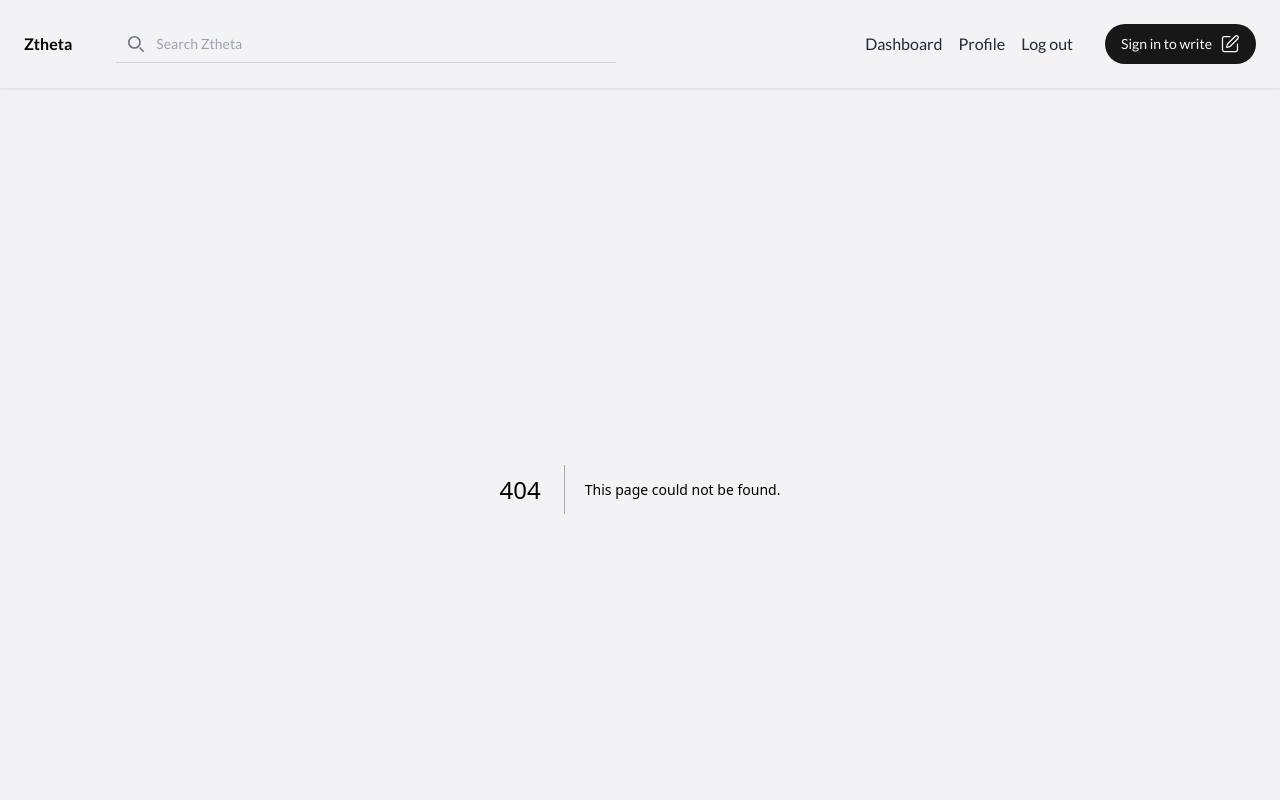
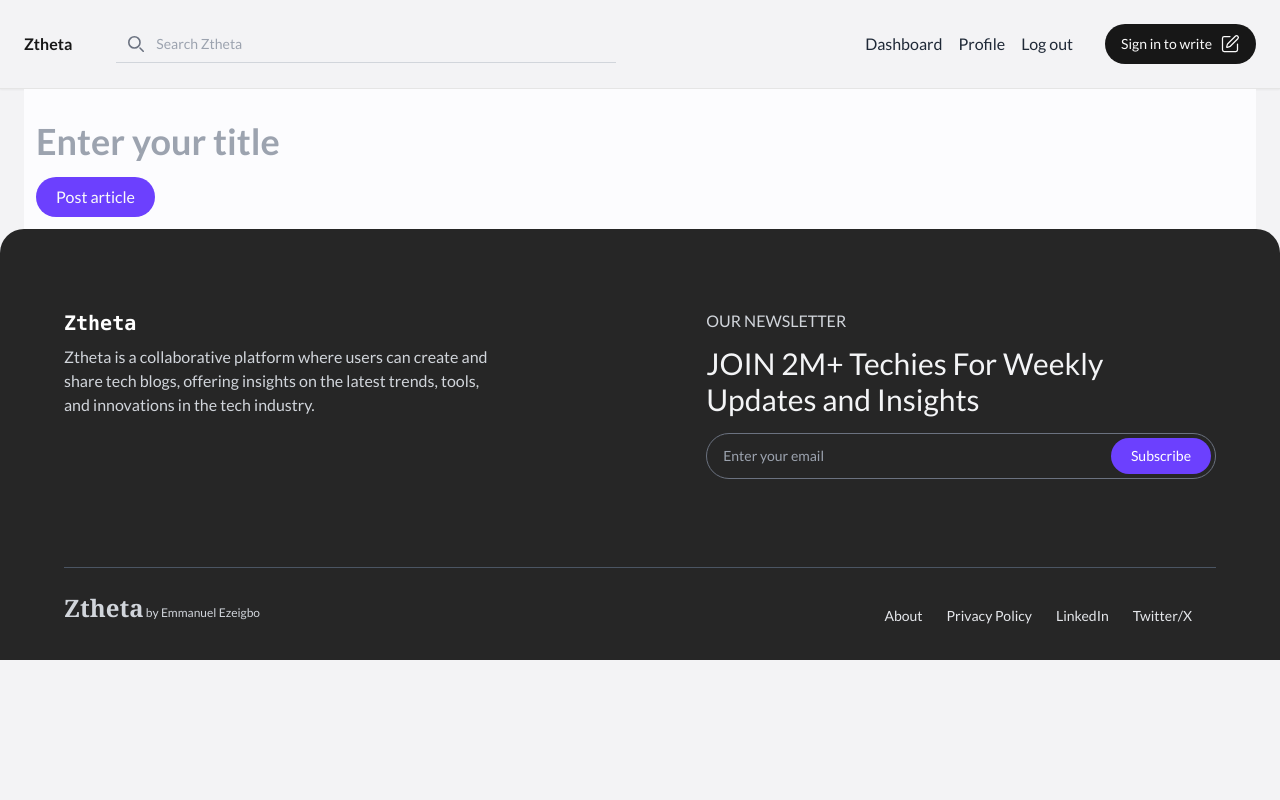
Before and after one commit to ezeigboemmanuel/SyntaxVerse, a Next.js app: page /write in a window 1280 px wide. Before the commit this address had no page. Shown: the top 800 px of the page. Built offline with nearby package versions, Linux system fonts and the light colour scheme.

Commit message:
update: write page started

```diff
--- /dev/null
+++ b/app/write/page.tsx
@@ -0,0 +1,22 @@
+import { Button } from "@/components/ui/button";
+import React from "react";
+
+const WritePage = () => {
+  return (
+    <div className="bg-[#FCFCFE] p-3 pt-8">
+      <div>
+        <input
+          className="bg-transparent border-none text-2xl md:text-4xl font-bold outline-none active:outline-none"
+          placeholder="Enter your title"
+        />
+        <div className="flex w-full mt-4">
+          <Button className="rounded-full md:text-base py-1.5 px-5 bg-[#6C40FE] hover:bg-[#6134f3]">
+            Post article
+          </Button>
+        </div>
+      </div>
+    </div>
+  );
+};
+
+export default WritePage;
--- a/components/Navbar.tsx
+++ b/components/Navbar.tsx
@@ -73,12 +73,16 @@ const Navbar = () => {
             </DropdownMenuContent>
           </DropdownMenu>
           <div>
-            <Button className="rounded-full hidden md:flex">
-              Sign in to write{" "}
-              <SquarePen className="ml-2 stroke-[1.5] w-5 h-5" />
-            </Button>
+            <Link href="/write">
+              <Button className="rounded-full hidden md:flex">
+                Sign in to write{" "}
+                <SquarePen className="ml-2 stroke-[1.5] w-5 h-5" />
+              </Button>
+            </Link>
 
-            <SquarePen className="ml-1 stroke-[1.5] md:hidden h-5 w-5" />
+            <Link href="/write">
+              <SquarePen className="ml-1 stroke-[1.5] md:hidden h-5 w-5" />
+            </Link>
           </div>
         </div>
       </section>
```
